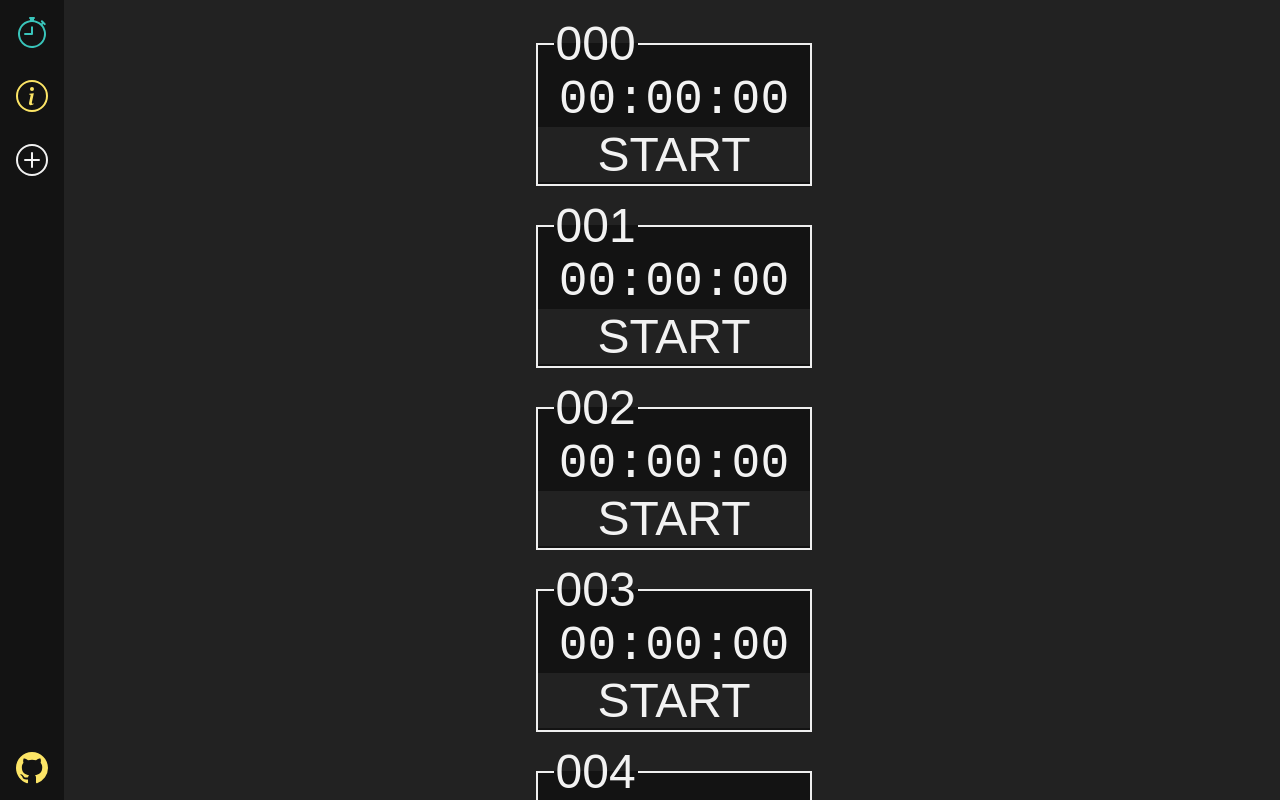
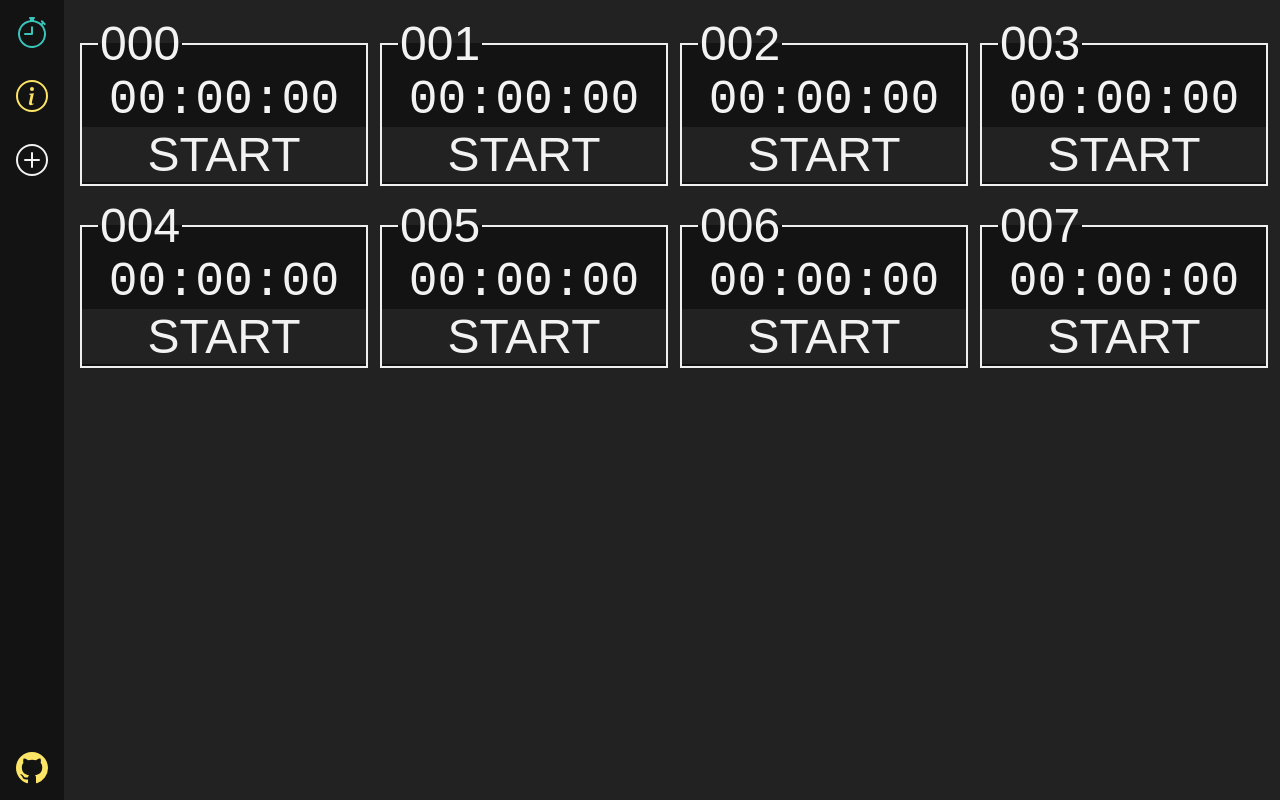
Before and after one commit to floaterest/stopwatch, a Svelte app: page / in a window 1280 px wide. Shown: the top 800 px of the page. Built offline with nearby package versions, Linux system fonts and the light colour scheme; a web font is replaced by a local one.

Commit message:
refactor(Main,SwAdd,SwList): move styles

```diff
--- a/src/Main.svelte
+++ b/src/Main.svelte
@@ -15,6 +15,10 @@
 
 <style>
     main{
+        display: flex;
+        align-items: center;
+        justify-content: center;
+        flex-direction: column;
         padding: 1rem;
     }
 
--- a/src/StopwatchAdd.svelte
+++ b/src/StopwatchAdd.svelte
@@ -67,13 +67,6 @@
 </section>
 
 <style>
-    :global(main){
-        display: flex;
-        align-items: center;
-        justify-content: center;
-        flex-direction: column;
-    }
-
     input{
         font-size: 1rem;
     }
--- a/src/StopwatchList.svelte
+++ b/src/StopwatchList.svelte
@@ -108,6 +108,7 @@
 
 <style>
     :global(section){
+        width: 100%;
         display: grid;
         gap: 1rem;
         font-size: 3rem;
```
